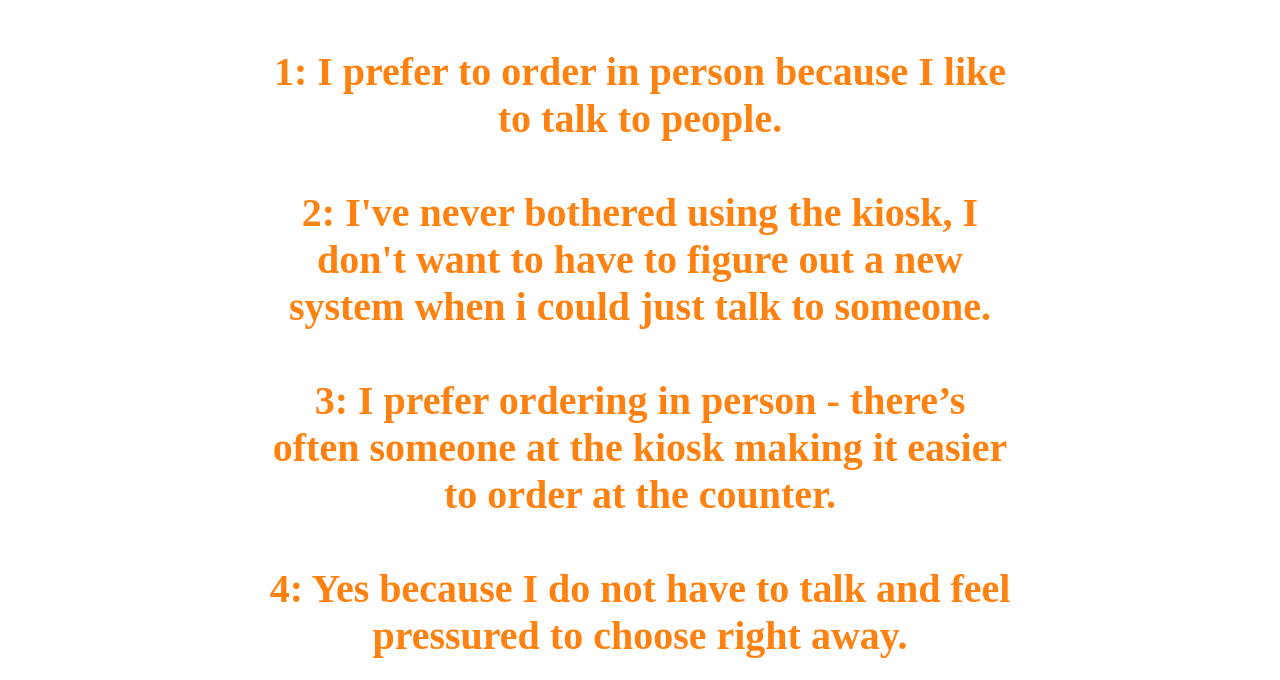
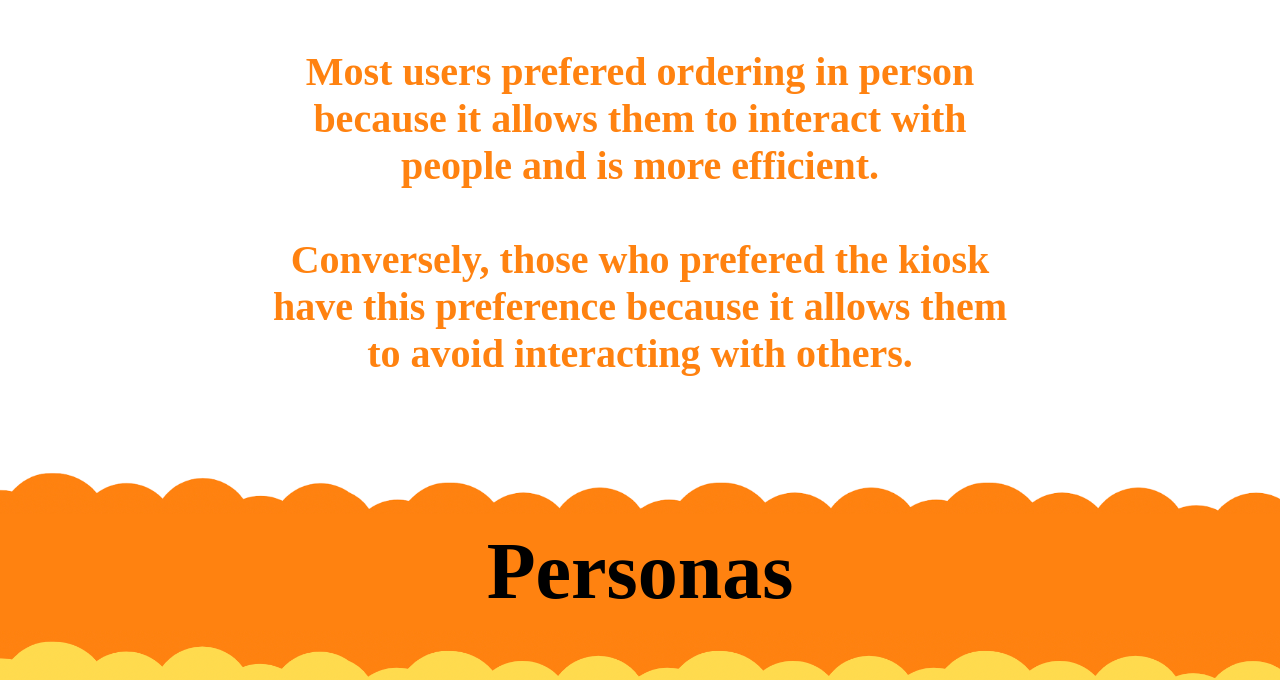
Before and after one commit to aMEX2mmUQTpVpnXV/Personas-StoryBoarding, a plain HTML site: page index.html in a window 1280 px wide. Shown: the part 4642-5322 px from the top of the page. Drawn offline with Linux system fonts and the light colour scheme; a web font is replaced by a local one.

Commit message:
Responses changed to a summary

```diff
--- a/index.html
+++ b/index.html
@@ -150,16 +150,11 @@
       <br />
     </div>
     <div class="question-response">
-      1: I prefer to order in person because I like to talk to people.
+      Most users prefered ordering in person because it allows them to interact
+      with people and is more efficient.
       <br /><br />
-      2: I've never bothered using the kiosk, I don't want to have to figure out
-      a new system when i could just talk to someone.
-      <br /><br />
-      3: I prefer ordering in person - there’s often someone at the kiosk making
-      it easier to order at the counter.
-      <br /><br />
-      4: Yes because I do not have to talk and feel pressured to choose right
-      away.
+      Conversely, those who prefered the kiosk have this preference because it
+      allows them to avoid interacting with others.
     </div>
   </div>
   <div class="question-body"></div>
```
